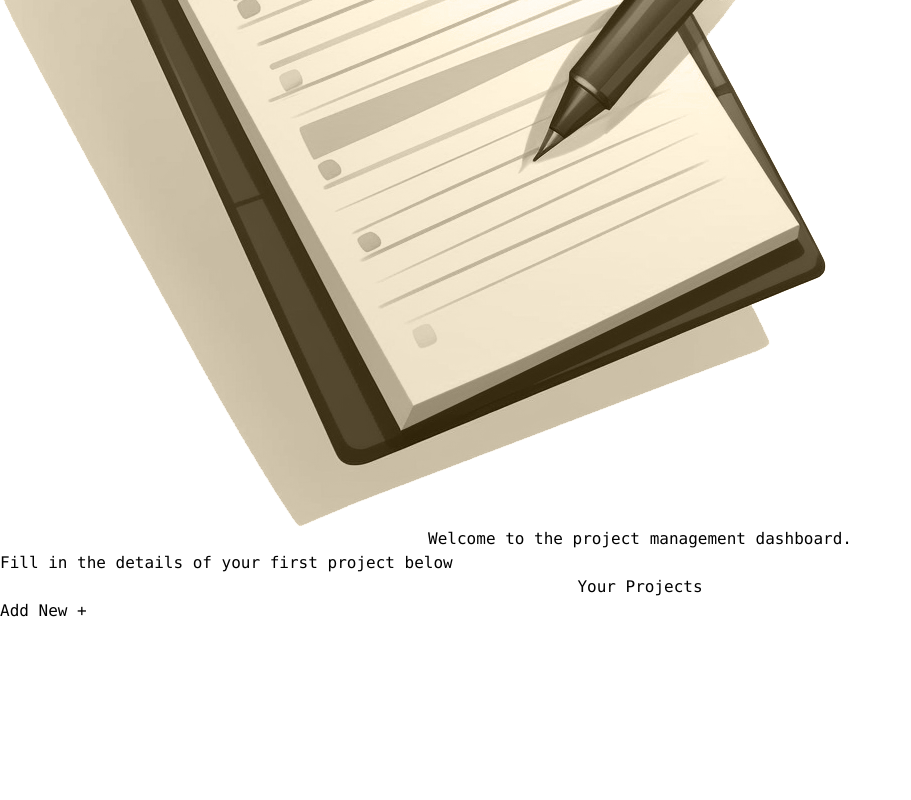
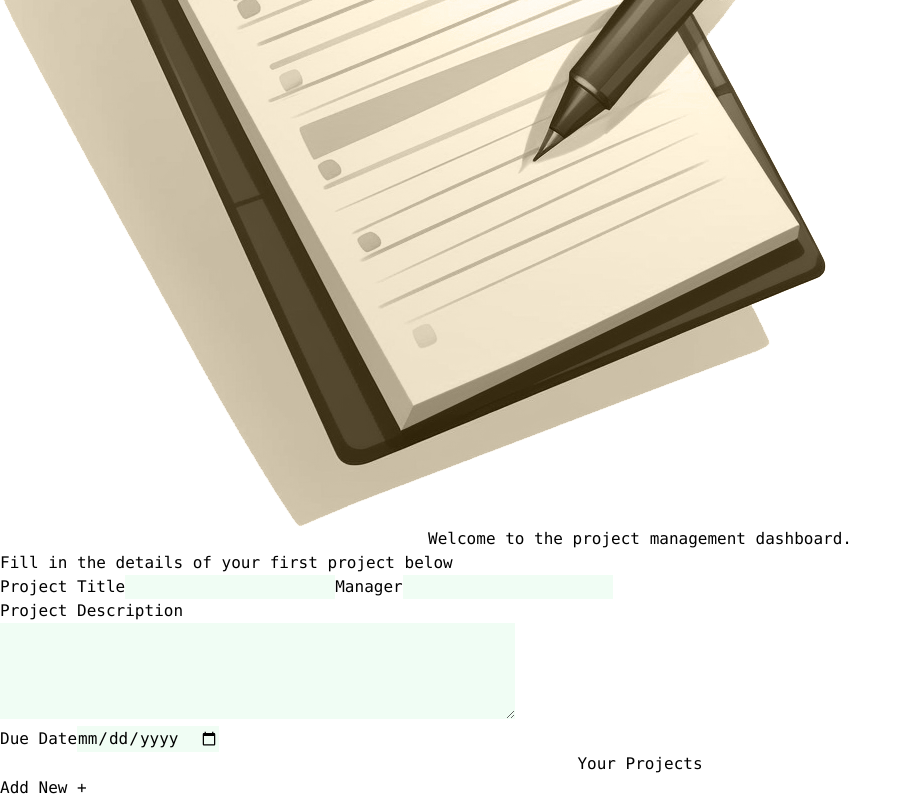
Before and after one commit to Greenie115/project-management-system, a React (Vite) app: page / in a window 1280 px wide. Shown: the part 328-1128 px from the top of the page, without its empty margins (0-911 px from the left). Before the commit the page ends 951 px from the top, so only its background shows below. Built offline with nearby package versions, Linux system fonts and the light colour scheme.

Commit message:
added NewProject component

```diff
--- a/src/components/HomePage.jsx
+++ b/src/components/HomePage.jsx
@@ -1,5 +1,6 @@
 import Container from "./Container";
 import LOGO from "../../public/logo.png"
+import NewProject from "./NewProject";
 
 function HomePage() {
     return (
@@ -12,7 +13,7 @@ function HomePage() {
                 className="text-xl m-1 p-2"
             >Welcome to the project management dashboard.</h2>
             <p>Fill in the details of your first project below</p>
-
+            <NewProject />
         </Container>
     )
 };
--- /dev/null
+++ b/src/components/NewProject.jsx
@@ -0,0 +1,33 @@
+function NewProject() {
+    return (
+        <>
+            <form className="m-1 p-1">
+                <label className="m-1 p-1">
+                    Project Title
+                </label>
+                <input type="text" className="m-1 p-1" required/>
+
+                <label className="m-1 p-1">
+                    Manager
+                </label>
+                <input type="text" className="m-1 p-1" required/>
+
+            </form>
+            <form className="m-1 p-1">
+                <label className="m-1 p-1">
+                    Project Description
+                </label>
+                <br />
+                <textarea rows="4" cols="50" className="m-1 p-1" required/>
+            </form>
+            <form >
+            <label className="m-1 p-1" required>
+                    Due Date
+                </label>
+                <input type="date" className="m-1 p-1" required/>
+            </form>
+        </>
+    )
+};
+
+export default NewProject;
--- a/src/index.css
+++ b/src/index.css
@@ -14,4 +14,7 @@
     h2 {
         @apply text-center
     }
+    input, textarea{
+        @apply bg-green-50
+    }
 }
```
